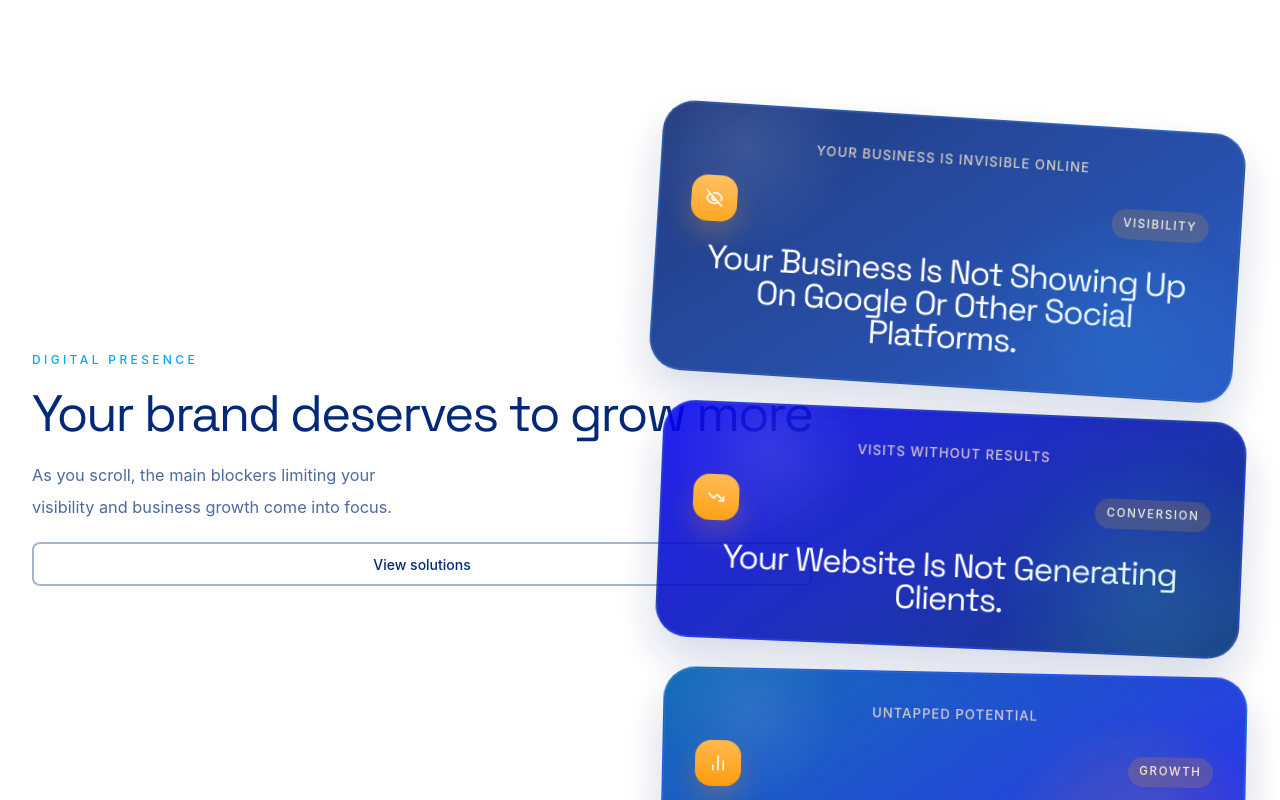
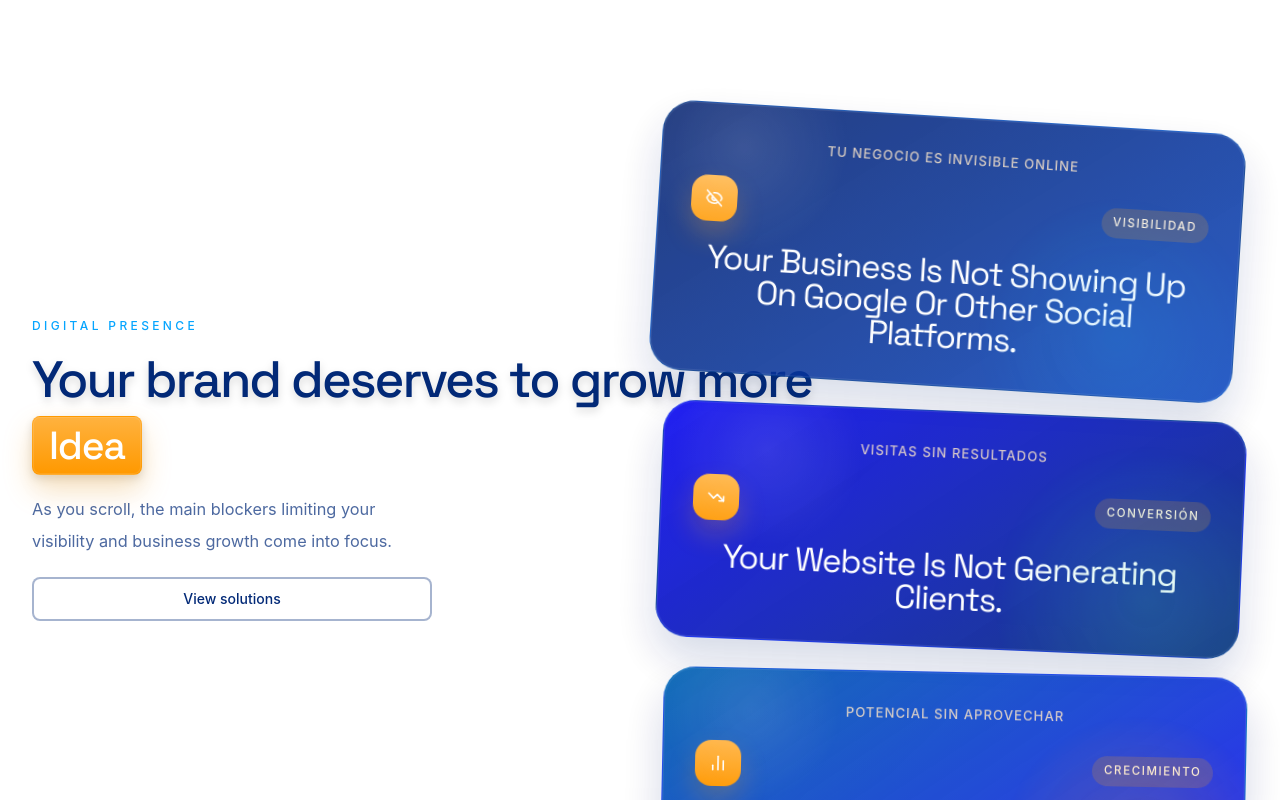
Before and after one commit to NoaTechSolutions/nts-website, a Next.js app: page / in a window 1280 px wide. Shown: the part 840-1640 px from the top of the page. Built offline with nearby package versions, Linux system fonts and the light colour scheme; no server answers.

Commit message:
Revert "refactor(growth-v2): bilingual card data and static heading in place of LayoutTextFlip"
This reverts commit d6837456dcbf0e46126c3580500632872df570a8.

```diff
--- a/app/components/growth-messages-v2.tsx
+++ b/app/components/growth-messages-v2.tsx
@@ -3,6 +3,7 @@
 import type { CSSProperties } from "react";
 import { motion } from "motion/react";
 import { ContainerScroll } from "@/components/ui/cards-stack";
+import { LayoutTextFlip } from "@/components/ui/layout-text-flip";
 import { useLanguage } from "@/app/components/language-provider";
 import { translations } from "@/lib/i18n";
 import {
@@ -12,41 +13,29 @@ import {
   AlertTriangle,
 } from "lucide-react";
 
-const getCardData = (locale: string) => [
+const cardData = [
   {
     icon: EyeOff,
-    badge: locale === "es" ? "Visibilidad" : "Visibility",
-    footer:
-      locale === "es"
-        ? "Tu negocio es invisible online"
-        : "Your business is invisible online",
+    badge: "Visibilidad",
+    footer: "Tu negocio es invisible online",
     modifier: "services-stack-card-web",
   },
   {
     icon: TrendingDown,
-    badge: locale === "es" ? "Conversión" : "Conversion",
-    footer:
-      locale === "es"
-        ? "Visitas sin resultados"
-        : "Visits without results",
+    badge: "Conversión",
+    footer: "Visitas sin resultados",
     modifier: "services-stack-card-seo",
   },
   {
     icon: BarChart2,
-    badge: locale === "es" ? "Crecimiento" : "Growth",
-    footer:
-      locale === "es"
-        ? "Potencial sin aprovechar"
-        : "Untapped potential",
+    badge: "Crecimiento",
+    footer: "Potencial sin aprovechar",
     modifier: "services-stack-card-marketing",
   },
   {
     icon: AlertTriangle,
-    badge: locale === "es" ? "Identidad" : "Identity",
-    footer:
-      locale === "es"
-        ? "Sin presencia profesional"
-        : "No professional presence",
+    badge: "Identidad",
+    footer: "Sin presencia profesional",
     modifier: "services-stack-card-branding",
   },
 ];
@@ -55,14 +44,21 @@ export function GrowthMessagesV2() {
   const { locale } = useLanguage();
   const t = translations[locale];
   const items = t.growthSection.items;
-  const cardData = getCardData(locale);
+  const rotatingWords = t.hero.rotatingWords;
 
   const CopyContent = (
     <div className="services-stack-copy">
       <p className="eyebrow">{t.growthSection.eyebrow}</p>
-      <h2 className="services-stack-heading-text">
-        {t.growthSection.title}
-      </h2>
+      <div className="services-stack-heading">
+        <LayoutTextFlip
+          text={t.growthSection.title}
+          words={rotatingWords}
+          duration={2800}
+          className="services-stack-heading-flip"
+          textClassName="services-stack-heading-text"
+          wordClassName="services-stack-heading-word"
+        />
+      </div>
       <p className="section-copy">{t.growthSection.copy}</p>
       <div className="btn-body-ghost">
         <div className="btn-ghost-orb" />
```
